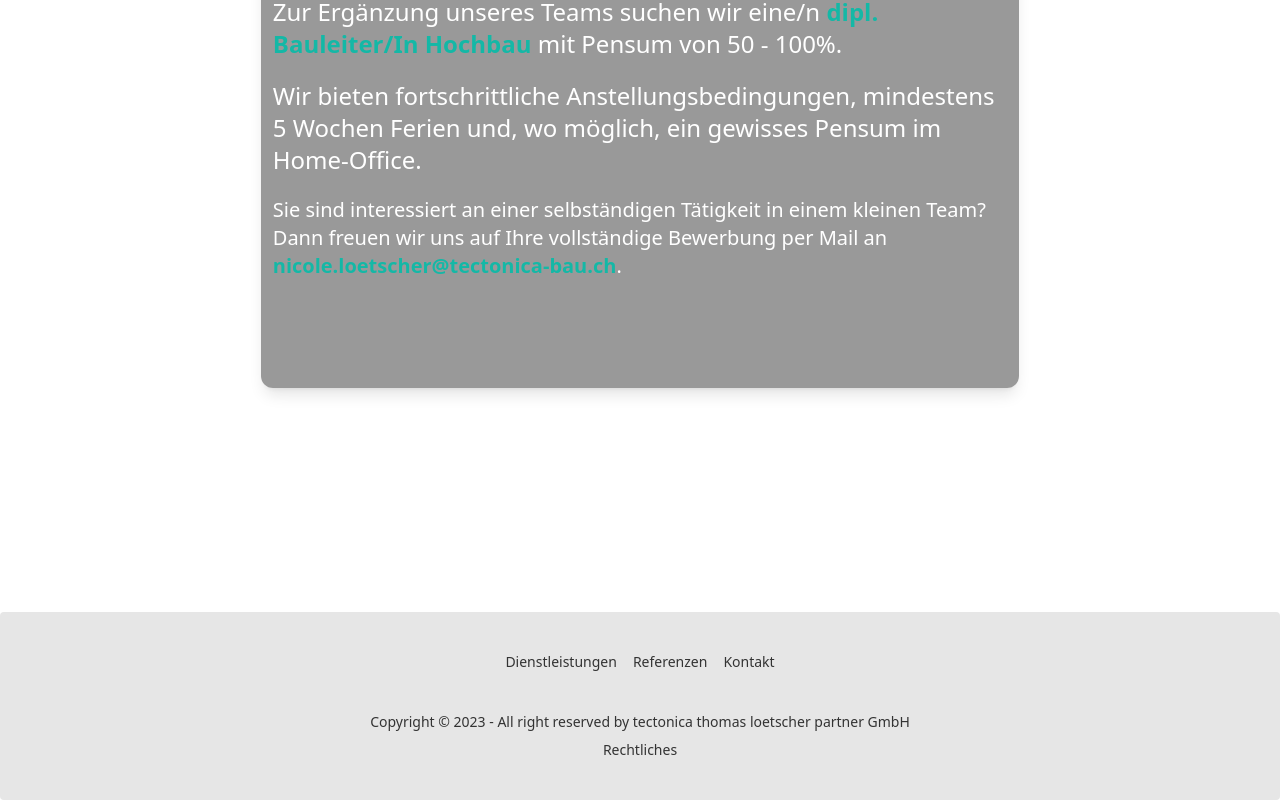
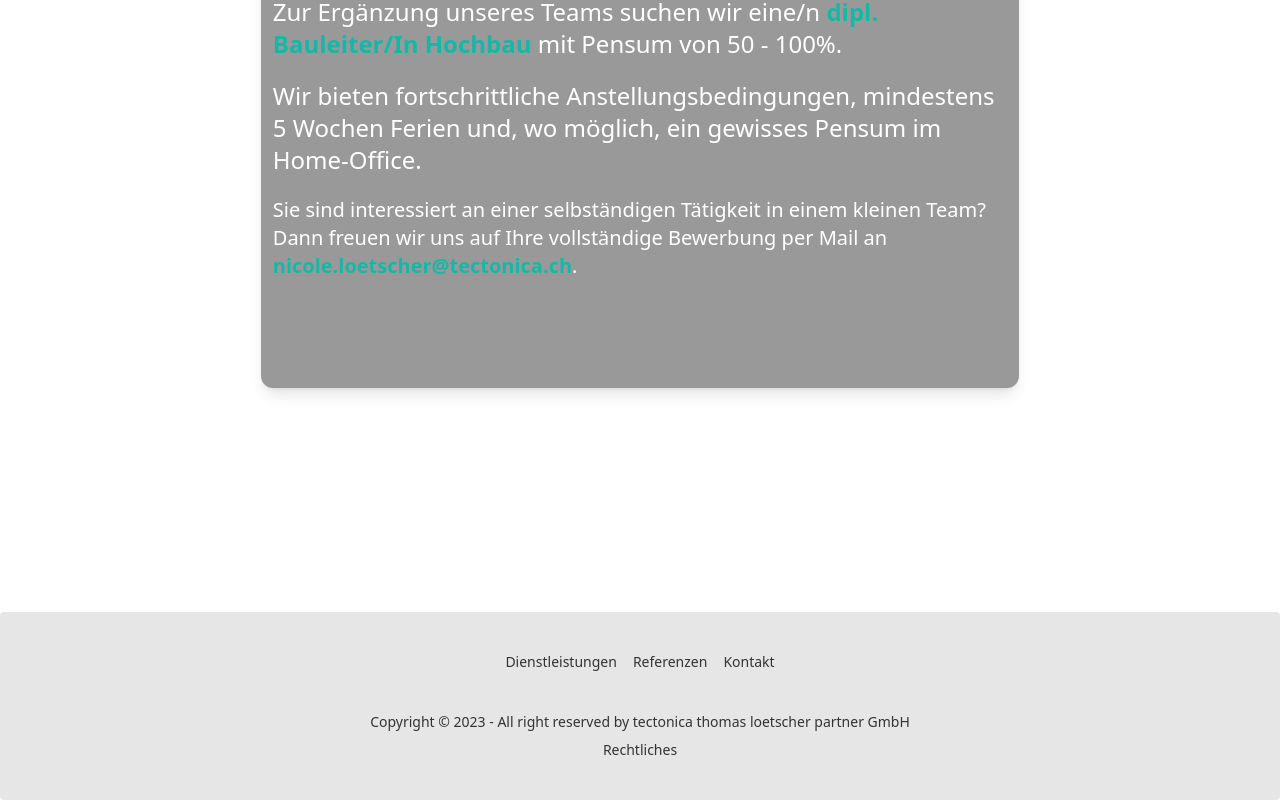
Before and after one commit to cedricschwyter/tectonica, a Next.js app: page / in a window 1280 px wide. Shown: the part 2810-3610 px from the top of the page. Built offline with nearby package versions, Linux system fonts and the light colour scheme.

Commit message:
feat: update domain and emails
Signed-off-by: Cedric Schwyter <cedric@schwyter.io>

```diff
--- a/pages/api/contact.ts
+++ b/pages/api/contact.ts
@@ -9,13 +9,13 @@ const sendMails = async (req: NextApiRequest, res: NextApiResponse) => {
         to: process.env.COMPANY_CONTACT_EMAIL!,
         from: process.env.COMPANY_NOREPLY_EMAIL!,
         replyTo: email,
-        subject: `[tectonica-bau.ch Kontaktanfrage] ${subject} - von ${email}`,
+        subject: `[tectonica.ch Kontaktanfrage] ${subject} - von ${email}`,
         text: message
     };
     const msgCustomer = {
         to: email,
         from: process.env.COMPANY_NOREPLY_EMAIL!,
-        subject: `[Tectonica GmbH] Kontaktanfrage erhalten - ${subject}`,
+        subject: `[tectonica.ch] Kontaktanfrage erhalten - ${subject}`,
         text: `Wir haben Ihre Kontaktanfrage erhalten und werden auf Sie zukommen.\n\nBetreff: "${subject}"\nMitteilung: "${message}"`
     }
 
--- a/pages/kontakt.tsx
+++ b/pages/kontakt.tsx
@@ -67,7 +67,7 @@ const Kontakt = () => {
                             Email
                         </div>
                         <div>
-                            <a href="mailto:info@tectonica-bau.ch" className="hover:text-teal-600">info@tectonica-bau.ch</a>
+                            <a href="mailto:info@tectonica.ch" className="hover:text-teal-600">info@tectonica.ch</a>
                         </div>
                     </div>
                     <div className="flex flex-col items-center justify-center m-4">
@@ -104,7 +104,7 @@ const Kontakt = () => {
             <div className="m-4 text-2xl text-center text-white grow">
                 Ein unbekannter Fehler ist aufgetreten. Bitte kontaktieren Sie uns
                 direkt unter{" "}
-                <a href="mailto:info@tectonica-bau.ch">info@tectonica-bau.ch</a>.
+                <a href="mailto:info@tectonica.ch">info@tectonica.ch</a>.
             </div>
         );
     };
--- a/pages/rechtliches.tsx
+++ b/pages/rechtliches.tsx
@@ -10,7 +10,7 @@ const Rechtliches = () => {
                         <div className="text-4xl">Datenschutzerklärung</div>
                         <div className="text">Verantwortliche Stelle im Sinne der Datenschutzgesetze, insbesondere der EU-Datenschutzgrundverordnung (DSGVO), ist:</div><br />
                         <div className="text">tectonica GmbH<br />Nicole Loetscher<br />8953 Dietikon</div>
-                        <div className="text">E-Mail: info@tectonica-bau.ch<br />WebSite: https://tectonica-bau.ch/</div>
+                        <div className="text">E-Mail: info@tectonica.ch<br />WebSite: https://tectonica.ch/</div>
                         <div className="text">&nbsp;</div>
                         <div className="text-4xl">Allgemeiner Hinweis</div>
                         <div className="text">Gestützt auf Artikel 13 der schweizerischen Bundesverfassung und die datenschutzrechtlichen Bestimmungen des Bundes (Datenschutzgesetz, DSG) hat jede Person Anspruch auf Schutz ihrer Privatsphäre sowie auf Schutz vor Missbrauch ihrer persönlichen Daten. Die Betreiber dieser Seiten nehmen den Schutz Ihrer persönlichen Daten sehr ernst. Wir behandeln Ihre personenbezogenen Daten vertraulich und entsprechend der gesetzlichen Datenschutzvorschriften sowie dieser Datenschutzerklärung.</div>
--- a/src/sections/Karriere.tsx
+++ b/src/sections/Karriere.tsx
@@ -33,9 +33,9 @@ const Karriere = ({ }: KarriereProps) => {
                                 Bewerbung per Mail an{" "}
                                 <a
                                     className="text-teal-500 font-bold "
-                                    href="mailto:nicole.loetscher@tectonica-bau.ch"
+                                    href="mailto:nicole.loetscher@tectonica.ch"
                                 >
-                                    nicole.loetscher@tectonica-bau.ch
+                                    nicole.loetscher@tectonica.ch
                                 </a>
                                 .
                             </p>
```
